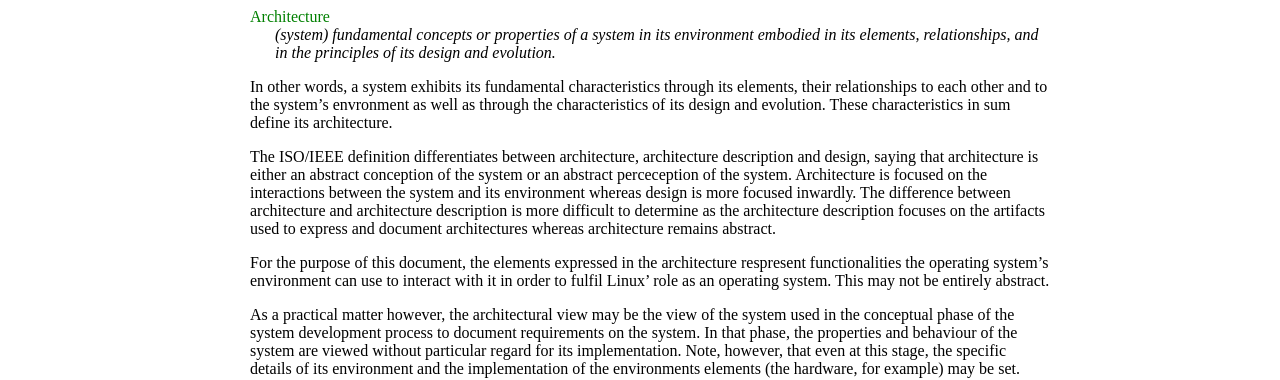
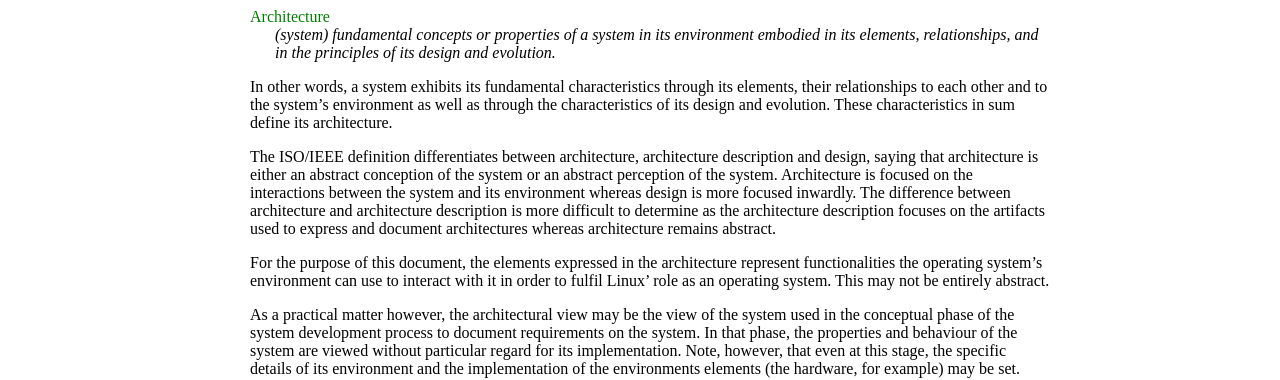
Before and after one commit to OpenJohnMacGregor/ElisaPages, a Jekyll site: the page built from docs/LinuxArchitecture.md, in a window 1280 px wide and 1400 px high. Shown: the part 368-748 px from the top of the window. Built offline with Jekyll 4.4.1, drawn with Linux system fonts in a browser that asks for light colours; some of the changed text lies outside the part shown.

Commit message:
Spelling mistakes in Linux Architecture
Signed-off-by: John MacGregor <open.john.macgregor@gmail.com>

```diff
--- a/docs/LinuxArchitecture.md
+++ b/docs/LinuxArchitecture.md
@@ -24,20 +24,20 @@ ISO/IEE defines architecture as
 
 In other words, a system exhibits its fundamental characteristics
 through its elements, their relationships to each other and to the
-system's envronment as well as through the characteristics of its design and evolution.
+system's environment as well as through the characteristics of its design and evolution.
 These characteristics in sum define its architecture.
 
 The ISO/IEEE definition differentiates between architecture, architecture description
 and design,
 saying that architecture is either an abstract conception of the system
-or an abstract perceception of the system.
+or an abstract perception of the system.
 Architecture is focused on the interactions between the system and its environment
 whereas design is more focused inwardly.
 The difference between architecture and architecture description is more difficult to determine
 as the architecture description focuses on the artifacts used to express and document
 architectures whereas architecture remains abstract.
 
-For the purpose of this document, the elements expressed in the architecture respresent
+For the purpose of this document, the elements expressed in the architecture represent
 functionalities the operating system's environment can use to interact with it in order
 to fulfil Linux' role as an operating system.
 This may not be entirely abstract.
```
Also changed, not shown: other parts of docs/LinuxArchitecture.md (+6 -6 lines).
